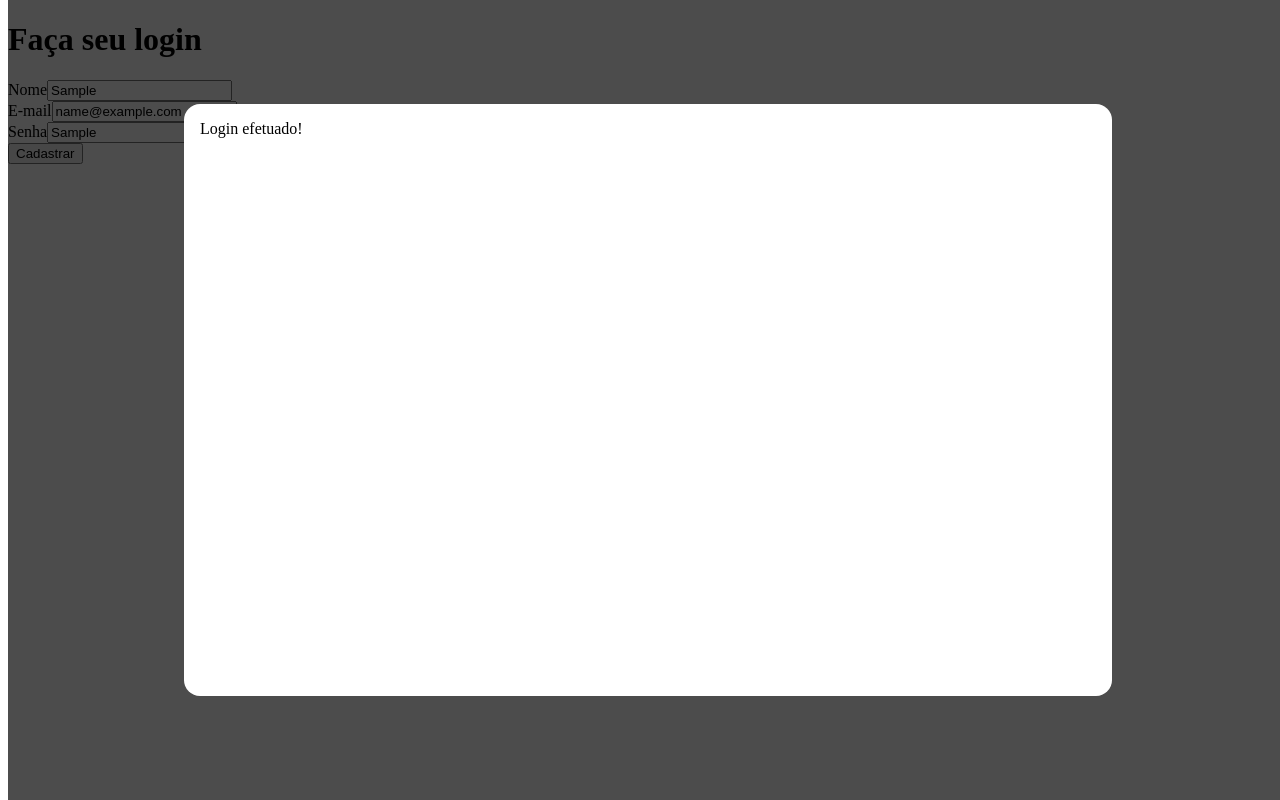
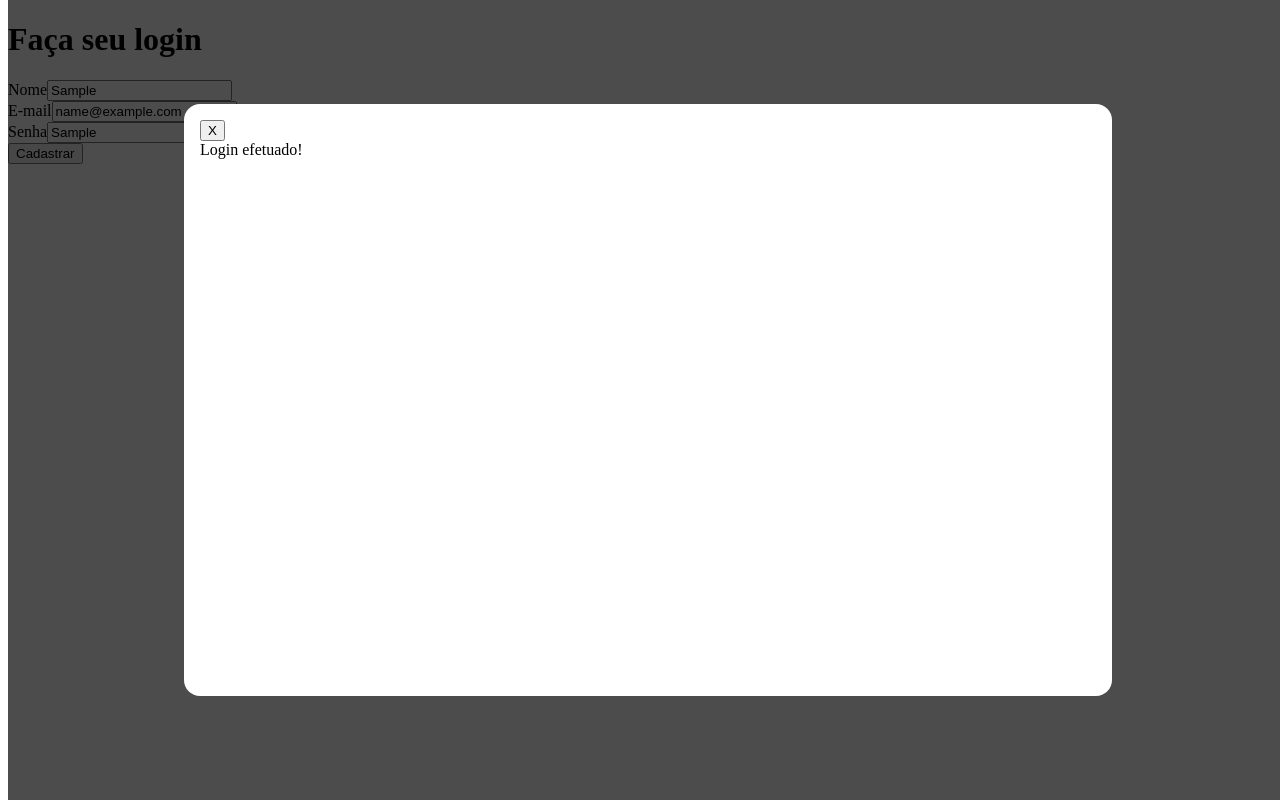
Before and after one commit to janascher/react-alpha-edtech, a React (Create React App) app in the folder studying-react/: page / in a window 1280 px wide. Both pictures are taken after typing "Sample", "name@example.com", "Sample" into the empty fields and a click on the button "Cadastrar". Built offline with nearby package versions, Linux system fonts and the light colour scheme.

Commit message:
chore: added files

```diff
--- a/studying-react/src/components/Button/index.tsx
+++ b/studying-react/src/components/Button/index.tsx
@@ -1,22 +1,19 @@
 import { IButtonType } from '../../models/ibutton';
-/* import Modal from '../Form/Modal'; */
 import useModal from '../../hooks/useModal';
+import Modal from '../Form/Modal';
 
 function Button({ children }: IButtonType) {
-    const { toggle } = useModal();
 
-    return <button onClick={toggle}>{children}</button>;
-}
-
-/* function Button({ children }: IButtonType) {
     const { isOpen, toggle } = useModal();
 
     return (
         <>
             <button onClick={toggle}>{children}</button>
-            <Modal isOpen={isOpen} toggle={toggle}>Login efetuado!</Modal>
+            <Modal isOpen={isOpen} toggle={toggle}>
+                Login efetuado!
+            </Modal>
         </>
     );
-} */
+}
 
 export default Button;
--- /dev/null
+++ b/studying-react/src/components/Form/Modal/Button/index.tsx
@@ -0,0 +1,10 @@
+/* import React, { useState } from 'react'; */
+import useModal from '../../../../hooks/useModal';
+
+function ButtonModal() {
+    const { toggle } = useModal();
+
+    return <button onClick={toggle}>X</button>;
+}
+
+export default ButtonModal;
--- a/studying-react/src/components/Form/Modal/index.tsx
+++ b/studying-react/src/components/Form/Modal/index.tsx
@@ -1,13 +1,16 @@
 import { IModalType } from '../../../models/imodal';
+/* import ButtonModal from './Button'; */
 import './Modal.scss';
 
 function Modal({ children, isOpen, toggle }: IModalType) {
-
     return (
         <>
-            {isOpen  && (
-                <div className="modalOverlay" onClick={toggle}>
+            {isOpen && (
+                <div className="modalOverlay">
                     <div className="modalBox" onClick={(e) => e.stopPropagation()}>
+                        <div>
+                            <button onClick={toggle}>X</button>
+                        </div>
                         {children}
                     </div>
                 </div>
--- a/studying-react/src/components/Form/index.tsx
+++ b/studying-react/src/components/Form/index.tsx
@@ -1,28 +1,20 @@
 import React, { useState } from 'react';
-import useModal from '../../hooks/useModal';
 import Button from '../Button';
-import Modal from './Modal';
 
 function Form() {
     const [userName, setUserName] = useState('');
     const [userEmail, setUserEmail] = useState('');
     const [userPassWord, setUserPassWord] = useState('');
-    const { toggle } = useModal();
-    let [isOpen, setIsOpen] = useState(false);
 
     async function loginUsers(e: React.FormEvent<HTMLFormElement>) {
         e.preventDefault();
         const formData = new FormData(e.target as HTMLFormElement);
         const body = Object.fromEntries(formData.entries());
-        setIsOpen(true);
         console.log(body);
     }
 
     return (
         <>
-            <Modal isOpen={isOpen} toggle={toggle}>
-                Login efetuado!
-            </Modal>
             <form onSubmit={loginUsers}>
                 <h1>Faça seu login</h1>
                 <div>
@@ -65,49 +57,6 @@ function Form() {
             </form>
         </>
     );
-
-    /* return (
-        <form onSubmit={loginUsers}>
-            <h1>Faça seu login</h1>
-            <div>
-                <label htmlFor="userName">Nome</label>
-                <input
-                    name="userName"
-                    id="userName"
-                    value={userName}
-                    onChange={(e) => setUserName(e.target.value)}
-                    pattern="^[A-Z][a-z]{1,}([A-Z][a-z]{1,}){0,}$"
-                    placeholder="Digite seu nome"
-                    required
-                />
-            </div>
-            <div>
-                <label htmlFor="userEmail">E-mail</label>
-                <input
-                    type="email"
-                    name="userEmail"
-                    id="userEmail"
-                    value={userEmail}
-                    onChange={(e) => setUserEmail(e.target.value)}
-                    placeholder="Digite seu e-mail"
-                    required
-                />
-            </div>
-            <div>
-                <label htmlFor="userPassWord">Senha</label>
-                <input
-                    type="text"
-                    name="userPassWord"
-                    id="userPassWord"
-                    value={userPassWord}
-                    onChange={(e) => setUserPassWord(e.target.value)}
-                    placeholder="Digite sua senha"
-                    required
-                />
-            </div>
-            <Button>Cadastrar</Button>
-        </form>
-    ); */
 }
 
 export default Form;
--- a/studying-react/src/hooks/useModal.tsx
+++ b/studying-react/src/hooks/useModal.tsx
@@ -1,23 +1,11 @@
 import { useState } from 'react';
 
 function useModal() {
-    const [isOpen, setIsOpen] = useState(false);
-    /* const [modalOpen, setModalOpen] = useState(false); */
+    const [isOpen, setIsOpen] = useState<boolean>(false);
 
     function toggle() {
-        console.log(' IF modal');
         setIsOpen(!isOpen);
     }
-
-    /*  function toggle() {
-            console.log(' IF modal');
-            setModalOpen(!modalOpen);
-    } */
-
-    /* const toggle = () => {
-        console.log(' IF modal');
-        setIsOpen(!isOpen);
-    }; */
 
     return { isOpen, toggle };
 }
--- a/studying-react/src/models/imodal.ts
+++ b/studying-react/src/models/imodal.ts
@@ -1,5 +1,5 @@
 export interface IModalType {
     children?: React.ReactNode;
     isOpen?: boolean;
-    toggle: () => void;
+    toggle?: () => void;
 }
```
Also changed, not shown: 1 other file (tests, documents, lock files or other folders).
